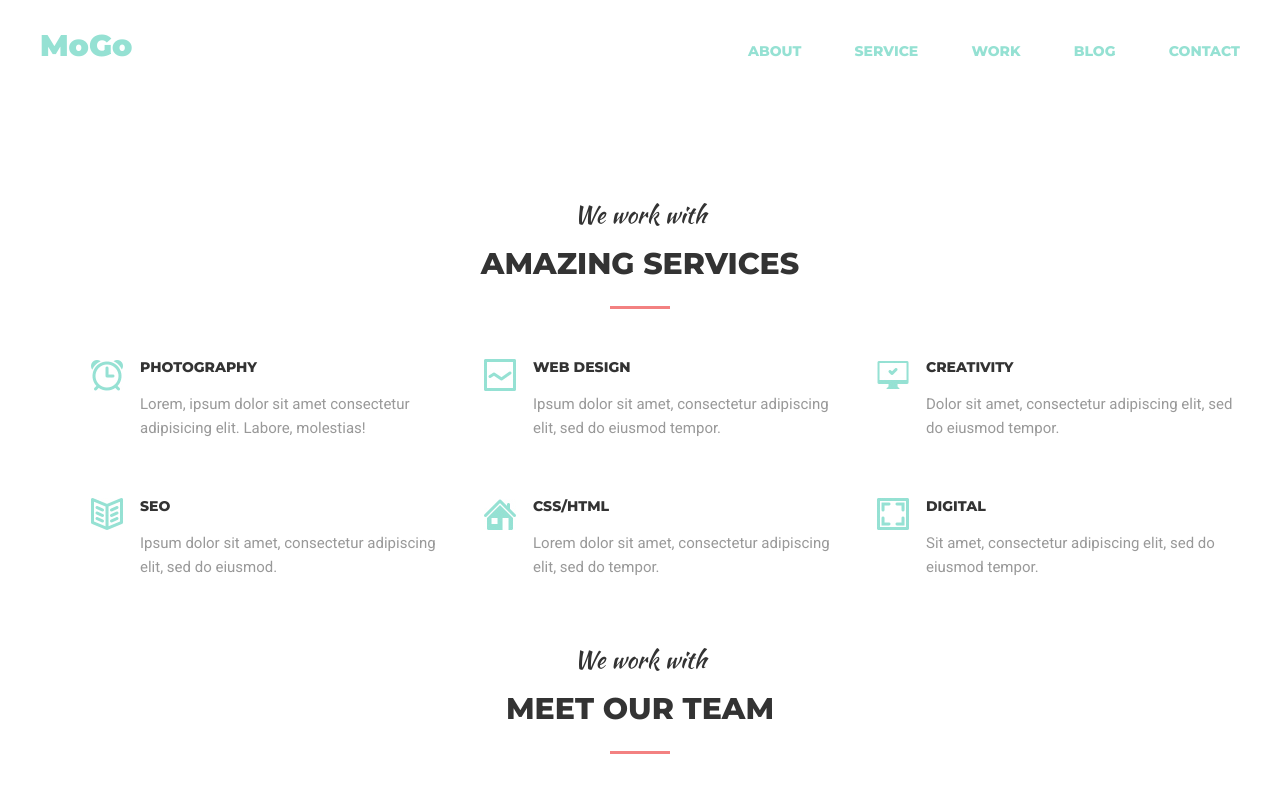
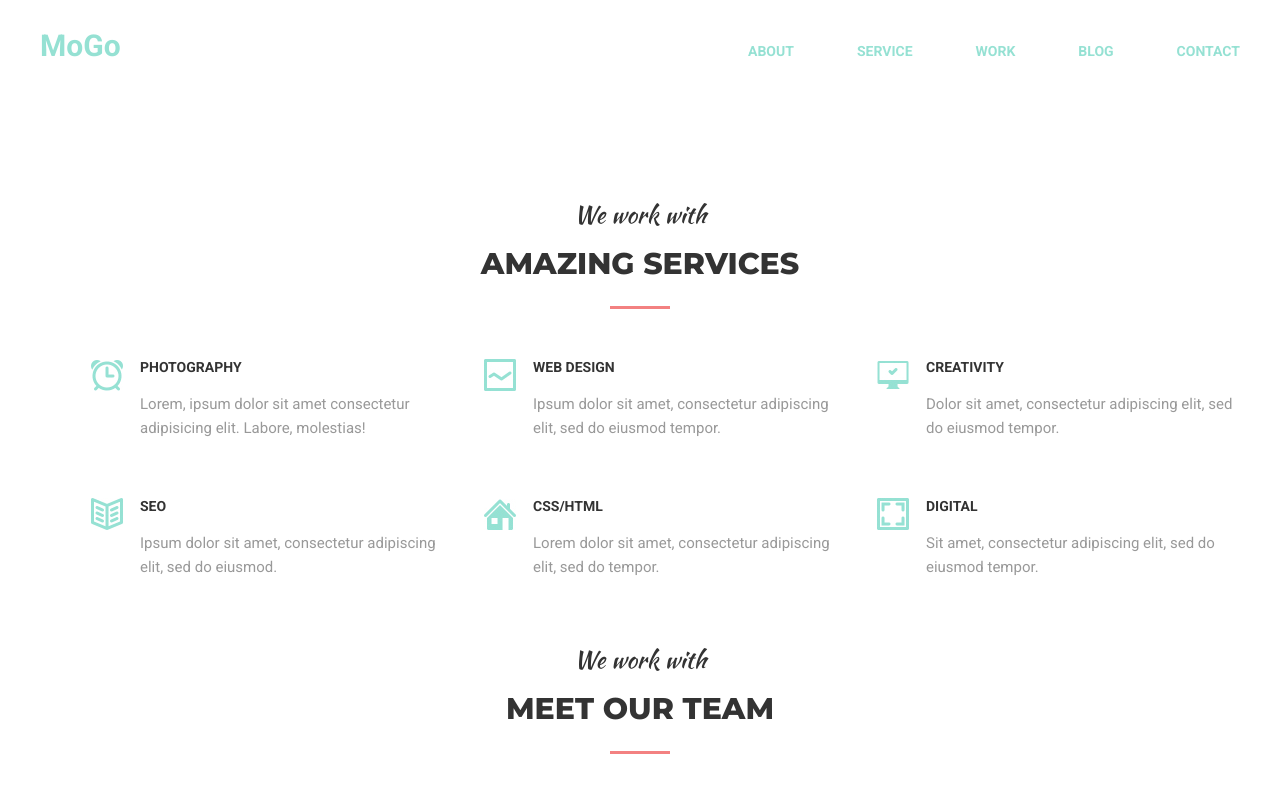
Before and after one commit to andriymakohin/goit-fe-course, a plain HTML site: page html-css/module-06/index.html in a window 1280 px wide. Shown: the top 800 px of the page. Drawn offline with nearby package versions, Linux system fonts and the light colour scheme.

Commit message:
Update style.css

```diff
--- a/html-css/module-06/CSS/style.css
+++ b/html-css/module-06/CSS/style.css
@@ -6,9 +6,9 @@
 
 body {
   color: #999999;
-  /* font-family: "Kaushan Script", cursive; */
-  font-family: "Montserrat", sans-serif;
-  /* font-family: "Roboto", sans-serif; */
+  /* font-family: "Kaushan Script", cursive;
+  font-family: "Montserrat", sans-serif; */
+  font-family: "Roboto", sans-serif;
   font-size: 15px;
   line-height: 24px;
 }
```
